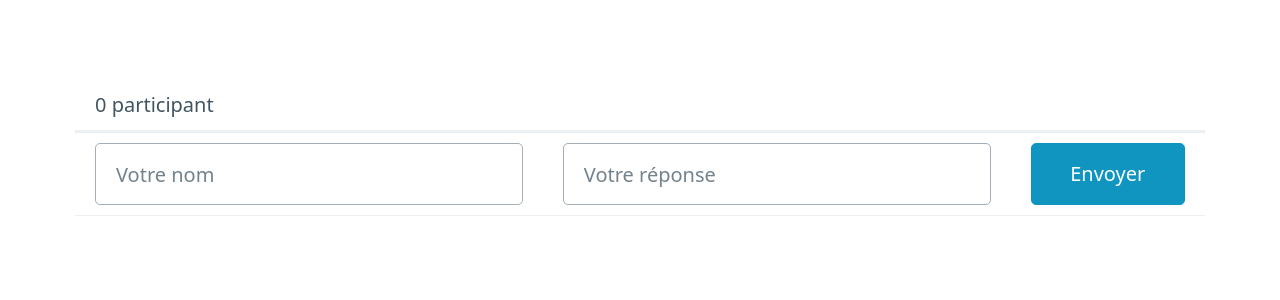
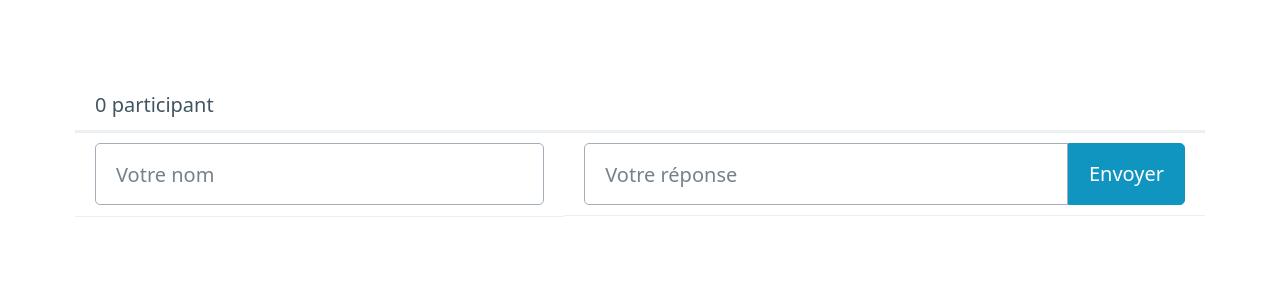
Before and after one commit to j4kim/aduc, a PHP site: page /question.php?id=1 in a window 1280 px wide. Shown: the top 300 px of the page. Run offline with PHP 8.4, Linux system fonts and the light colour scheme; data that the repository does not hold is empty.

Commit message:
layout review

```diff
--- a/question.php
+++ b/question.php
@@ -34,6 +34,35 @@ $repliesCount = count($data->replies);
       padding-top: 2px;
       padding-bottom: 4px;
     }
+    input {
+      min-width: 100px;
+    }
+    td.reply-cell {
+      display: flex;
+      align-items: center;
+    }
+    td.reply-cell .reply {
+      flex-grow: 1;
+    }
+    td.reply-cell .action {
+      width: auto;
+    }
+    td.reply-cell input.reply {
+      border-top-right-radius: 0;
+      border-bottom-right-radius: 0;
+    }
+    td.reply-cell button.action#send-btn {
+      border-top-left-radius: 0;
+      border-bottom-left-radius: 0;
+    }
+    @media screen and (max-width: 420px) {
+      :root {
+        --spacing: 0.5rem;
+        --font-size: 14px;
+        --form-element-spacing-vertical: 0.5rem;
+        --form-element-spacing-horizontal: 0.7rem;
+      }
+    }
   </style>
 </head>
 <body>
@@ -47,7 +76,7 @@ $repliesCount = count($data->replies);
           <th>
             <?= $repliesCount . " participant" . ($repliesCount > 1 ? 's' : '') ?>
           </th>
-          <th colspan="2">
+          <th>
             <?= $data->question ?>
           </th>
         </tr>
@@ -63,24 +92,22 @@ $repliesCount = count($data->replies);
                 value="<?= @$_COOKIE['user_name'] ?>"
               >
             </td>
-            <td>
-              <input type="text" placeholder="Votre réponse" name="reply">
-            </td>
-            <td>
-              <button id="send-btn" type="submit">Envoyer</button>
+            <td class="reply-cell">
+              <input class="reply" type="text" placeholder="Votre réponse" name="reply">
+              <button class="action" id="send-btn" type="submit">Envoyer</button>
             </td>
           </tr>
         <?php } ?>
         <?php foreach ($data->replies as $reply) { ?>
           <tr>
             <td><?= $reply->name ?></td>
-            <td>
-              <?= $reply->reply ?>
-            </td>
-            <td>
+            <td class="reply-cell">
+              <div class="reply">
+                <?= $reply->reply ?>
+              </div>
               <?php if ($reply->user_id === $user_id) { ?>
                 <button
-                  class="secondary outline"
+                  class="action secondary outline"
                   type="submit"
                   name="delete"
                   value="<?= $reply->created_at ?>"
```
